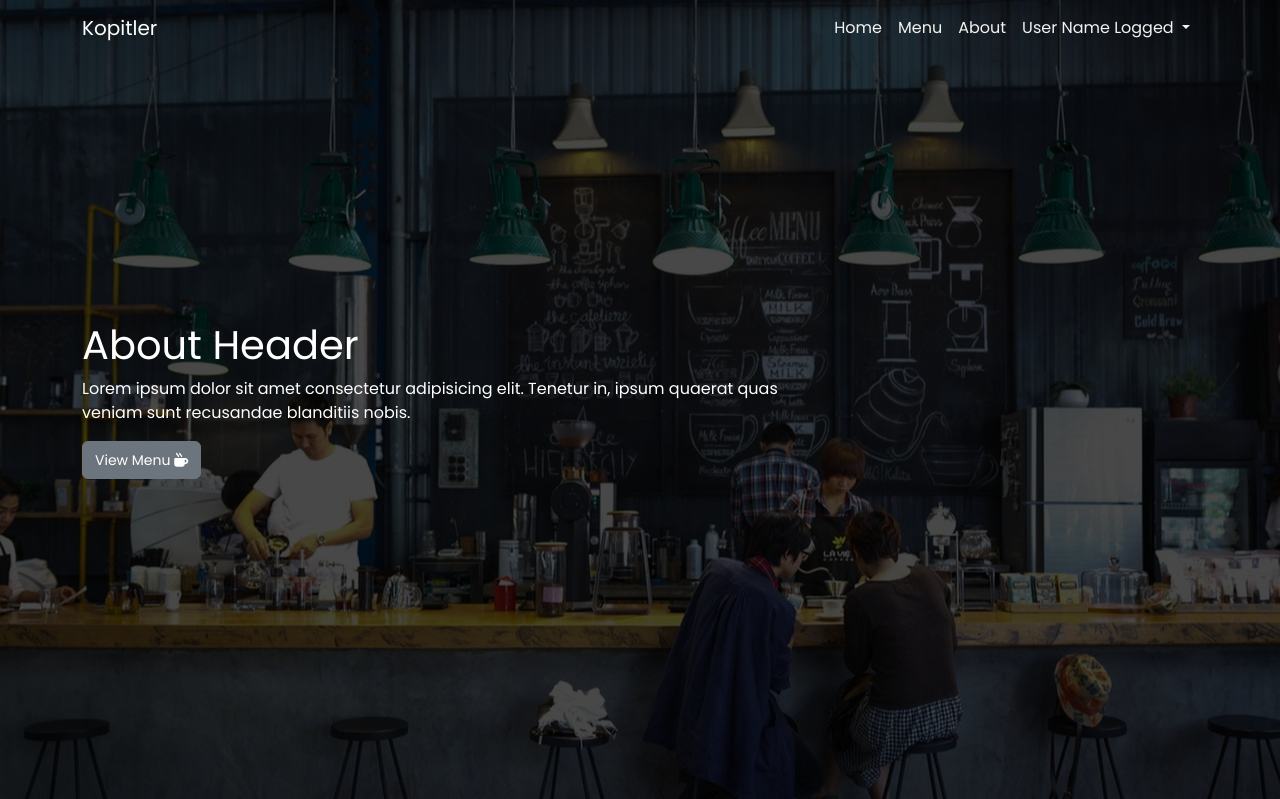
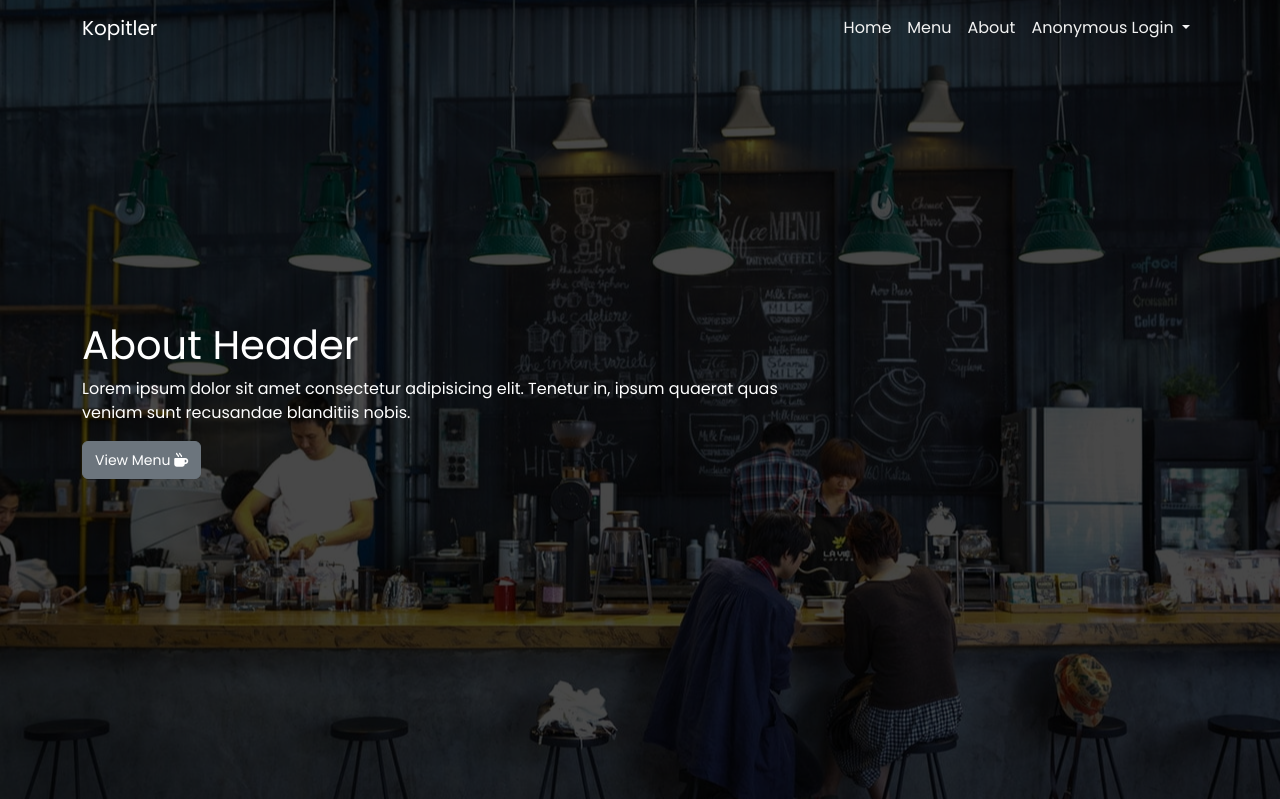
Before and after one commit to 11thhokage/numbawan, a Django app: page /store/about/ in a window 1280 px wide. Shown: the top 799 px of the page. Run offline with Django 5.2, Linux system fonts and the light colour scheme; some libraries are stand-ins or nearby versions.

Commit message:
minor changes

```diff
--- a/numbawan/numbawan/settings.py
+++ b/numbawan/numbawan/settings.py
@@ -42,7 +42,7 @@ INSTALLED_APPS = [
 ]
 
 MIDDLEWARE = [
-    "debug_toolbar.middleware.DebugToolbarMiddleware",
+    # "debug_toolbar.middleware.DebugToolbarMiddleware",
     "django.middleware.security.SecurityMiddleware",
     "django.contrib.sessions.middleware.SessionMiddleware",
     "django.middleware.common.CommonMiddleware",
--- a/numbawan/numbawan/urls.py
+++ b/numbawan/numbawan/urls.py
@@ -18,10 +18,8 @@ from django.contrib import admin
 from django.urls import path, include
 from django.conf import settings
 from django.conf.urls.static import static
-import debug_toolbar
 
 urlpatterns = [
     path('admin/', admin.site.urls),
-    path("__debug__/", include("debug_toolbar.urls")),
     path("", include("user.urls"))
 ]
--- a/numbawan/user/templates/user_navbar.html
+++ b/numbawan/user/templates/user_navbar.html
@@ -4,8 +4,8 @@
             Kopitler
         </a>
         <button class="navbar-toggler custom-toggler" style="border: none !important;" type="button"
-            data-bs-toggle="collapse" data-bs-target="#navbarSupportedContent"
-            aria-controls="navbarSupportedContent" aria-expanded="false" aria-label="Toggle navigation">
+            data-bs-toggle="collapse" data-bs-target="#navbarSupportedContent" aria-controls="navbarSupportedContent"
+            aria-expanded="false" aria-label="Toggle navigation">
             <span class="navbar-toggler-icon" style="color:#fff !important;">
             </span>
         </button>
@@ -23,13 +23,19 @@
                 <li class="nav-item dropdown">
                     <a class="nav-link dropdown-toggle" href="#" role="button" data-bs-toggle="dropdown"
                         aria-expanded="false">
-                        User Name Logged
+                        {% if user.is_authenticated %}
+                        {{ user.name }}
+                        {% else %}
+                        Anonymous Login
+                        {% endif %}
                     </a>
                     <ul class="dropdown-menu">
-                        <li><a class="dropdown-item" href="#"><i class="fa-solid fa-cart-shopping fa-fade"></i> My Cart</a></li>
-                        <li><a class="dropdown-item" href="#">  <i class="fa-solid fa-cog fa-spin"></i>
-                            Settings</a></li>
-                        <li><a class="dropdown-item" href="#"><i class="fa-solid fa-arrow-right-from-bracket fa-fade"></i> Log Out</a></li>
+                        <li><a class="dropdown-item" href="#"><i class="fa-solid fa-cart-shopping fa-fade"></i> My
+                                Cart</a></li>
+                        <li><a class="dropdown-item" href="#"> <i class="fa-solid fa-cog fa-spin"></i>
+                                Settings</a></li>
+                        <li><a class="dropdown-item" href="#"><i
+                                    class="fa-solid fa-arrow-right-from-bracket fa-fade"></i> Log Out</a></li>
                     </ul>
                 </li>
             </ul>
--- a/numbawan/user/urls.py
+++ b/numbawan/user/urls.py
@@ -16,10 +16,10 @@ urlpatterns = [
     path('store/about/', views.about, name='about'),
 
     # ADMIN URLS
-    path('admin/', views.admin_index, name='admin_index'),
-    path('admin/acc_management/', views.admin_acc_management, name='admin_acc_management'),
-    path('admin/category/', views.admin_category, name='admin_category'),
-    path('admin/product/', views.admin_product, name='admin_product'),
-    path('admin/order/', views.admin_order, name='admin_order'),
-    path('admin/view_order/', views.admin_view_order, name='admin_view_order'),
+    path('s_admin/', views.admin_index, name='admin_index'),
+    path('s_admin/acc_management/', views.admin_acc_management, name='admin_acc_management'),
+    path('s_admin/category/', views.admin_category, name='admin_category'),
+    path('s_admin/product/', views.admin_product, name='admin_product'),
+    path('s_admin/order/', views.admin_order, name='admin_order'),
+    path('s_admin/view_order/', views.admin_view_order, name='admin_view_order'),
 ]
```
